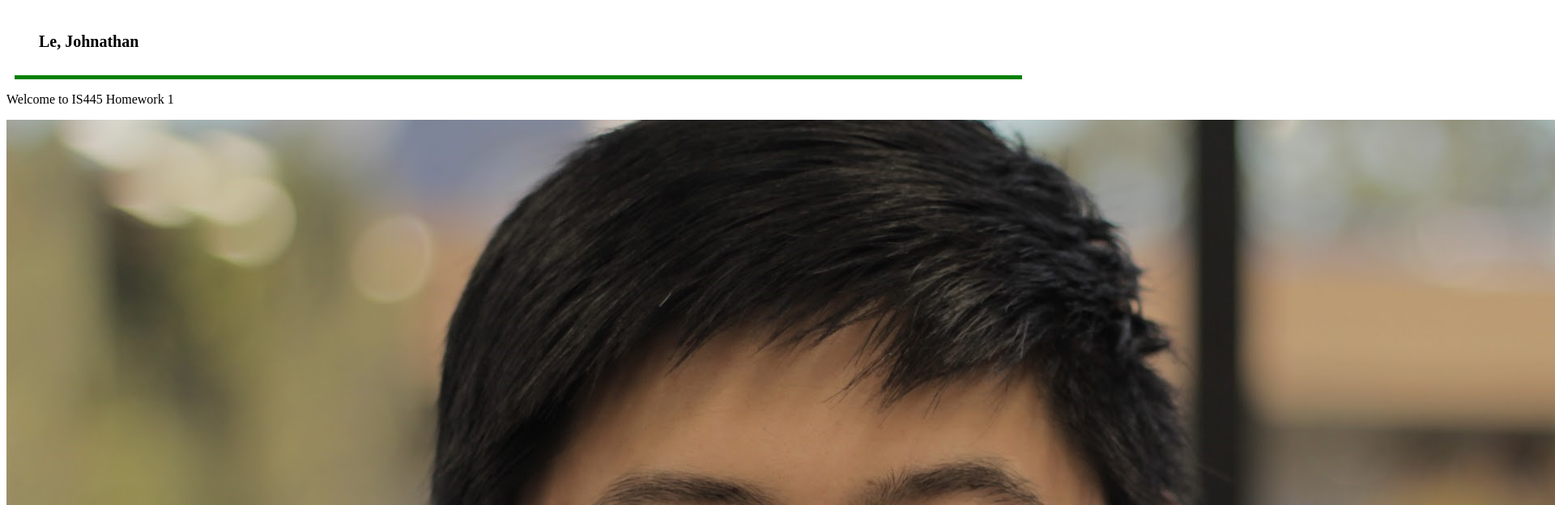
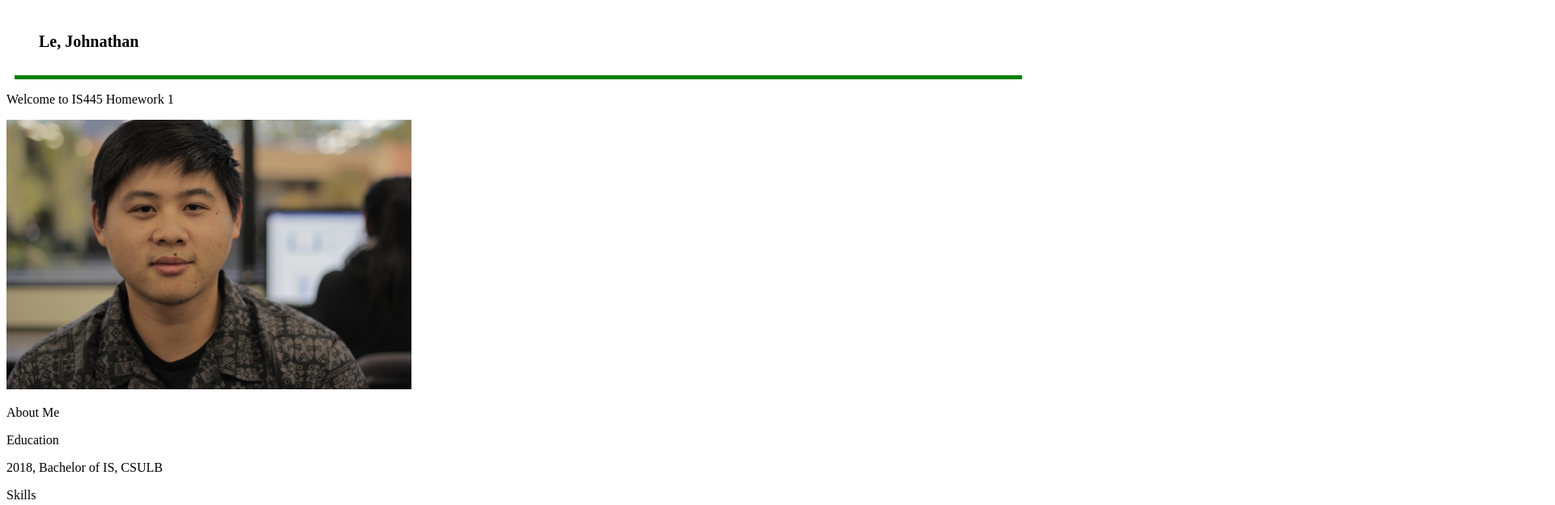
Before and after one commit to ohitsjohn/first-project-2, a website: page website/index.html in a window 1280 px wide. Shown: the top 624 px of the page at 81% size, 1920 px wide, since content can reach past the window. Drawn offline with Linux system fonts and the light colour scheme.

Commit message:
add index.html

```diff
--- a/website/index.html
+++ b/website/index.html
@@ -13,7 +13,7 @@
     </header>
     <main>
         <p>Welcome to IS445 Homework 1</p>
-            <img src="images/headshot.jpg" alt="Johnathan Le headshot">
+            <img src="images/headshot.jpg" alt="Johnathan Le headshot" style="width:500px;height:600px:">
         <p>About Me</p>
             <p>Education</p>
                 <p>2018, Bachelor of IS, CSULB</p>
```
